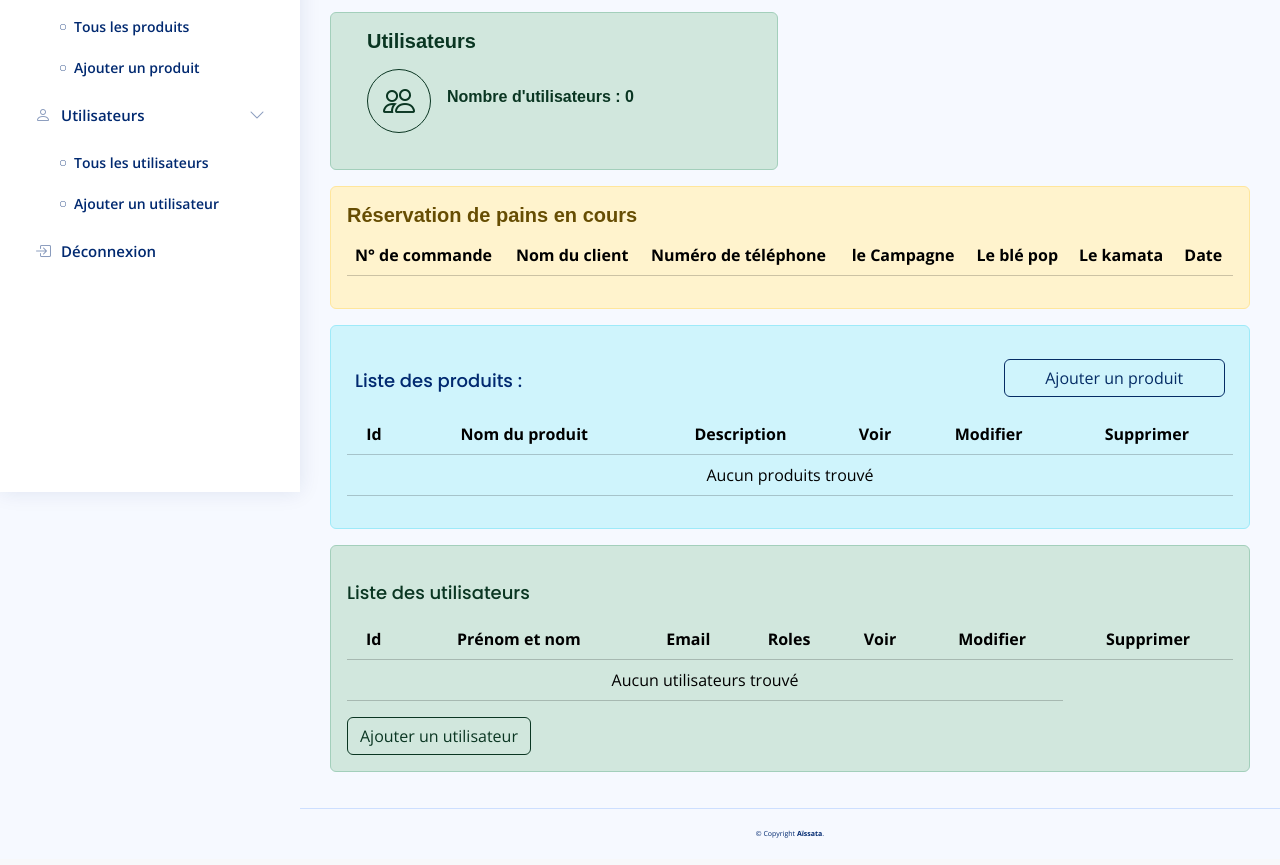
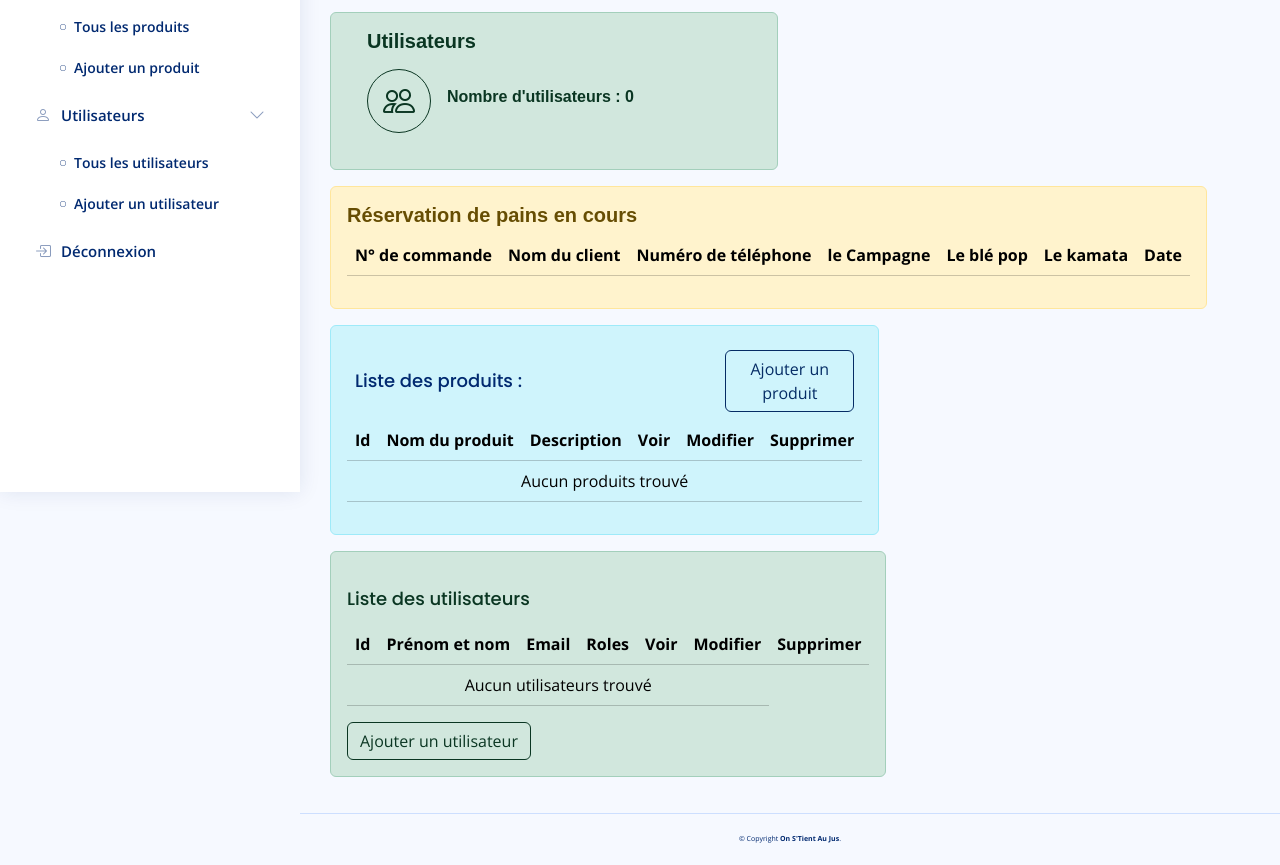
Before and after one commit to Akatiou/Ostaj, a Symfony app: template templates/admin/dashboard.html.twig in a window 1280 px wide. Shown: the part 308-1173 px from the top of the page. Before the commit the page ends 1146 px from the top, so only its background shows below. Run offline with Twig, Linux system fonts and the light colour scheme; the template is opened without the code that fills it, so the values that code supplies are empty; some libraries are stand-ins or nearby versions.

Commit message:
ajoute un fit content au div just avant la table pour ne pas qu'il y ait un decalage en plein milieu

```diff
--- a/public/css/dashboard/dashboard.css
+++ b/public/css/dashboard/dashboard.css
@@ -12,6 +12,10 @@
 h5,
 h6 {
     font-weight: bold;
+}
+
+table {
+    overflow-x: auto;
 }
 
 
--- a/public/css/style.css
+++ b/public/css/style.css
@@ -246,8 +246,8 @@ h6 {
     font-weight: 600;
     line-height: 1;
     text-transform: uppercase; */
-    /* background: linear-gradient(0deg, #16140c 20%, rgba(17, 24, 28, 0) 45%), linear-gradient( 90deg, #4f452a 0%, #CBB26A 33.333%, #1f1b10 50%, #282315 100%); */
     background: linear-gradient(0deg, #11181c 20%, rgba(17, 24, 28, 0) 45%), linear-gradient( 90deg, #0f3058 0%, #006adc 33.333%, #11181c 50%, #11181c 100%);
+    /* background: linear-gradient(0deg, #fff 20%, rgba(17, 24, 28, 0) 45%), linear-gradient( 90deg, #0f3058 0%, #006adc 33.333%, #fff 50%, #fff 100%); */
     background-size: 300% 100%;
     background-repeat: no-repeat;
     -webkit-background-clip: text;
--- a/templates/admin/commande/commande.html.twig
+++ b/templates/admin/commande/commande.html.twig
@@ -13,7 +13,7 @@
 	<div class="main" id="main">
 		<div class="section">
 			<div class="col col-lg tableau-commande">
-				<div class="alert alert-warning">
+				<div class="alert alert-warning" style="width: fit-content;">
 					<div class="card-body">
 						<div class="row">
 							<h1 class="col-sm card-title m-2">Toutes les réservations :</h1>
--- a/templates/admin/dashboard.html.twig
+++ b/templates/admin/dashboard.html.twig
@@ -114,7 +114,7 @@
 
             <!-- Reports -->
             <div class="col-12 tableau-commande">
-                <div class="alert alert-warning">
+                <div class="alert alert-warning" style="width: fit-content;">
                   <a href="{{ asset('/admin/commande/encours')}}">
                     <h5 class="titre-commande">Réservation de pains en cours</h5>
                   </a>
@@ -196,7 +196,7 @@
                   </div>
                 {% endfor %}
 
-                <div class="alert alert-info">
+                <div class="alert alert-info" style="width: fit-content;">
                   <!-- <div class="card-body"> -->
                     <div class="d-flex justify-content-between">
                       <a href="{{ asset('/admin/produit')}}">
@@ -246,7 +246,7 @@
 
             <!-- Début liste des utilisateurs -->
             <div class="col-12 tableau-utilisateur">
-              <div class="alert alert-success">
+              <div class="alert alert-success" style="width: fit-content;">
 
                 <!-- <div class="card-body"> -->
                   <h5 class="card-title">Liste des utilisateurs</h5>
@@ -302,7 +302,7 @@
   <!-- ======= Footer ======= -->
   <footer id="footer" class="footer">
     <div class="copyright">
-      &copy; Copyright <strong><span>Aïssata</span></strong>.
+      &copy; Copyright <strong><span>On S'Tient Au Jus</span></strong>.
     </div>
   </footer><!-- End Footer -->
 
--- a/templates/admin/produit/produit.html.twig
+++ b/templates/admin/produit/produit.html.twig
@@ -13,7 +13,7 @@
 	<div class="main" id="main">
 		<div class="section">
 			<div class="col col-lg tableau-produit">
-				<div class="alert alert-info">
+				<div class="alert alert-info" style="width: fit-content;">
 					<div class="card-body">
 						<div class="row">
 							<h1 class="col-sm card-title m-2">Liste des produits :</h1>
--- a/templates/admin/user/user.html.twig
+++ b/templates/admin/user/user.html.twig
@@ -13,7 +13,7 @@
 	<div class="main" id="main">
 		<div class="section">
 			<div class="col col-lg-12 tableau-utilisateur">
-				<div class="alert alert-success">
+				<div class="alert alert-success" style="width: fit-content;">
 					<div class="card-body">
 						<div class="row justify-content-between">
 							<h1 class="col-sm card-title m-2">Liste des utilisateurs et leur rôle :</h1>
--- a/templates/home/home.html.twig
+++ b/templates/home/home.html.twig
@@ -77,7 +77,7 @@
     <div class="bouton-resa"> <!-- class="d-flex align-column align-items-end justify-content-center" -->
                 <a href="#formulaire_de_resa">
                     <div class="card-icon rounded-circle d-flex align-items-center justify-content-center">
-                        <i class="bx bx-down-arrow-alt"></i>
+                        <i class="bx bx-down-arrow-alt" style="font-weight: 700;"></i>
                     </div>
                 </a>
                 <p>Réserver votre pain</p>
```
